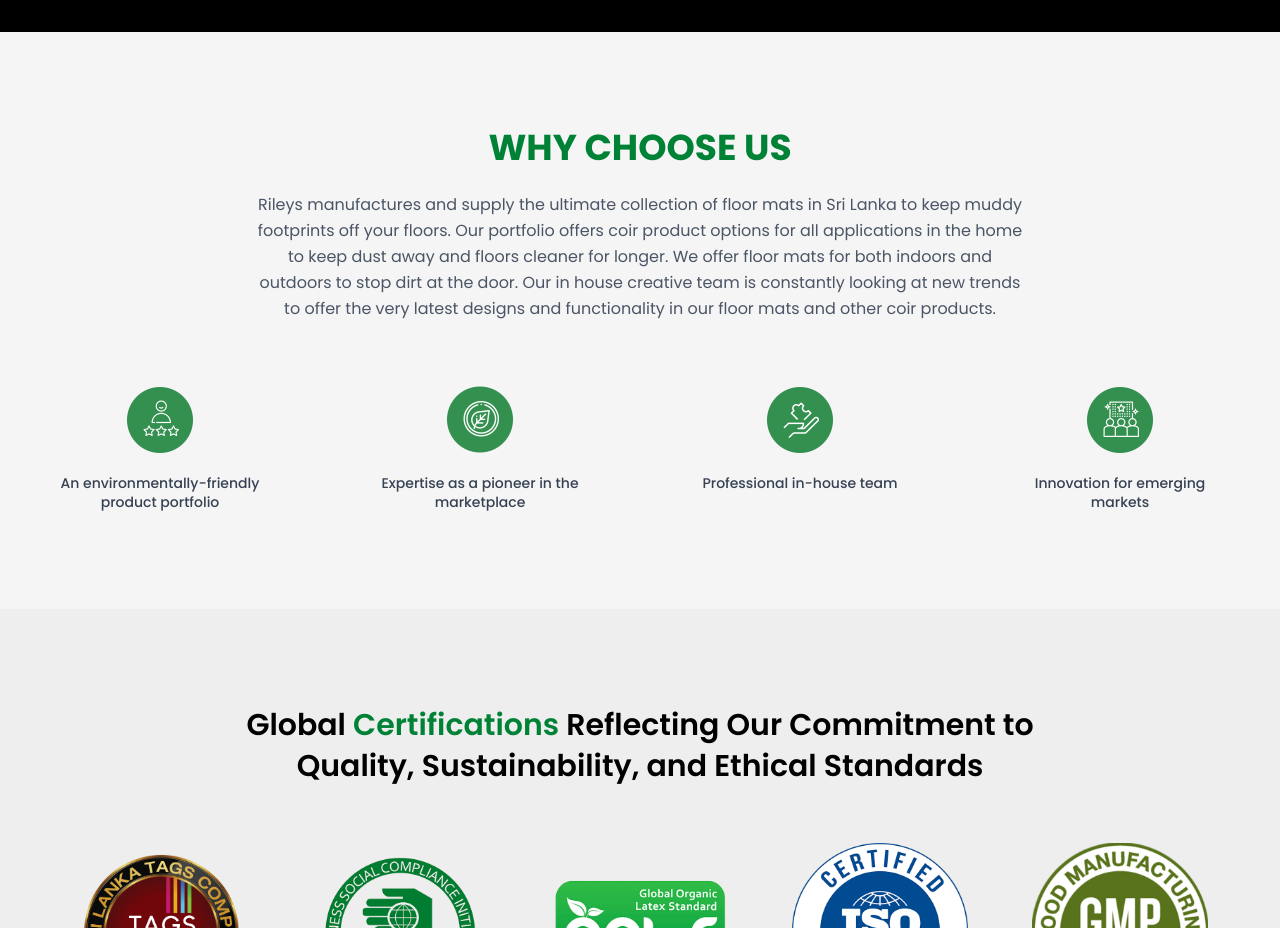
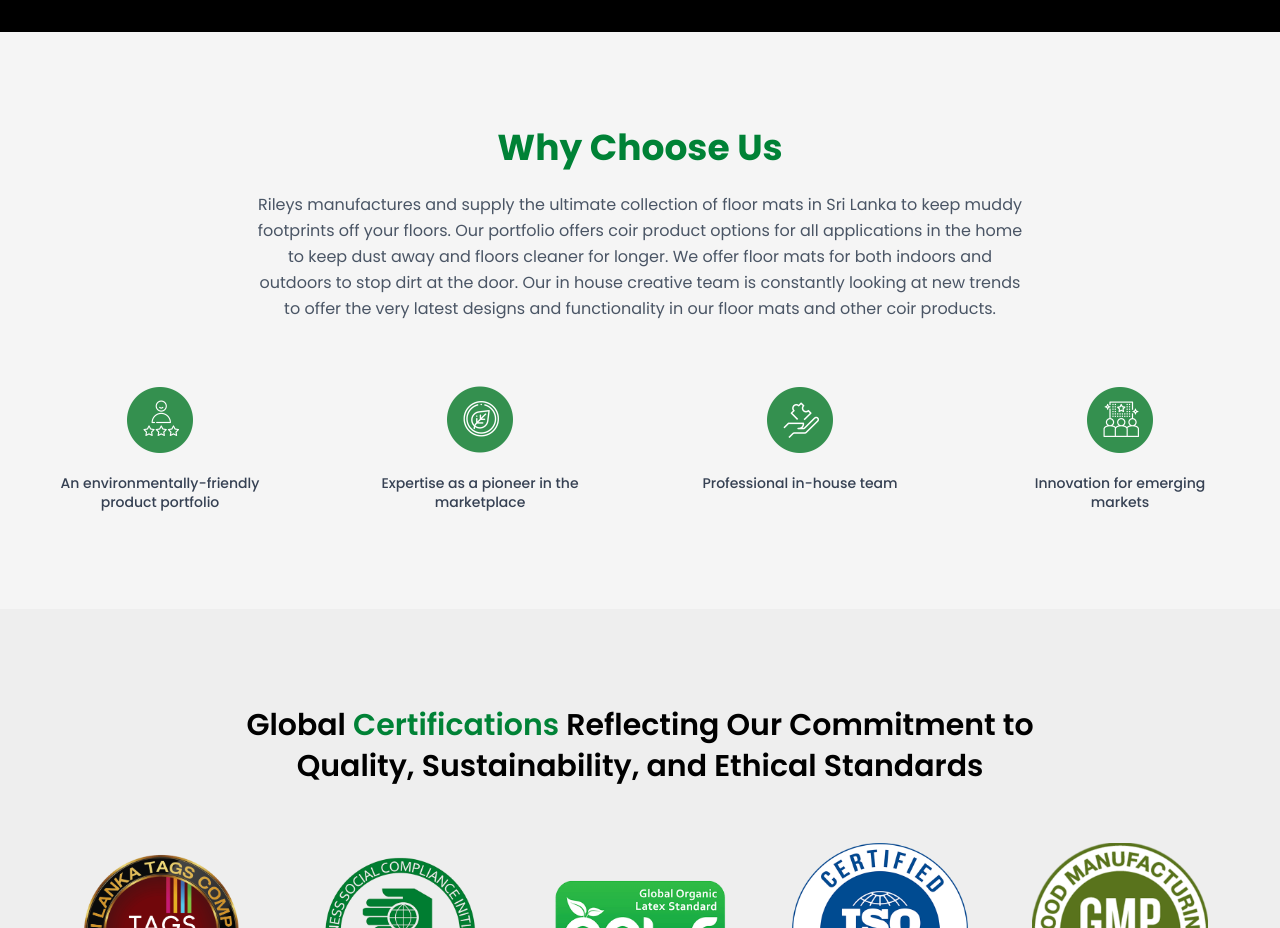
Before and after one commit to Naduni13/fiber, a Next.js app in the folder hayleys-fiber/: page / in a window 1280 px wide. Shown: the part 2260-3188 px from the top of the page. Built offline with nearby package versions, Linux system fonts and the light colour scheme.

Commit message:
why choose us

```diff
--- a/hayleys-fiber/components/home/WhyChooseUs.tsx
+++ b/hayleys-fiber/components/home/WhyChooseUs.tsx
@@ -38,7 +38,7 @@ export default function WhyChooseUs() {
         <div className="max-w-7xl mx-auto px-6 text-center">
 
           <h2 className="text-3xl md:text-4xl font-bold text-green-700">
-            WHY CHOOSE US
+            Why Choose Us
           </h2>
 
           <p className="mt-6 text-gray-600 max-w-3xl mx-auto leading-relaxed">
```
